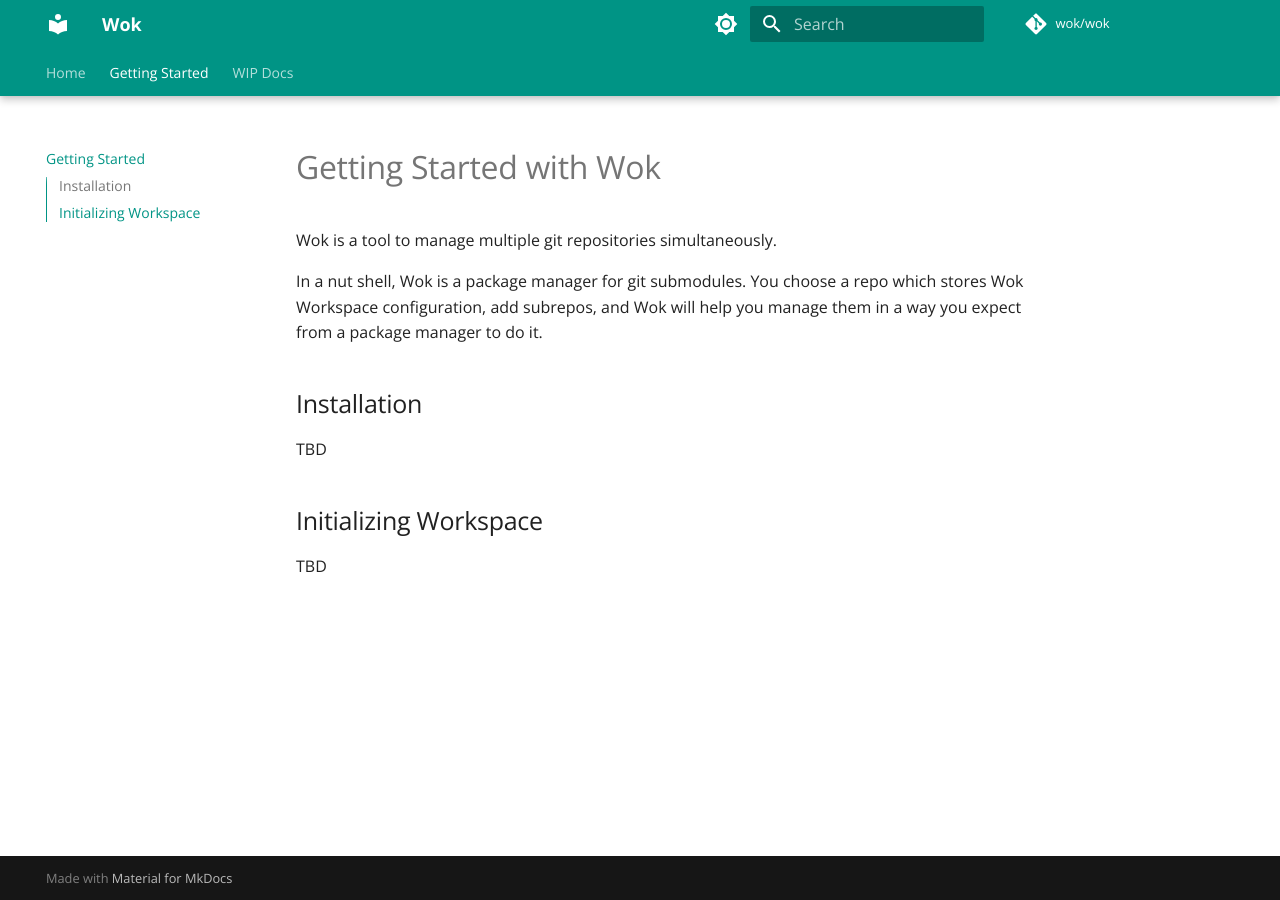
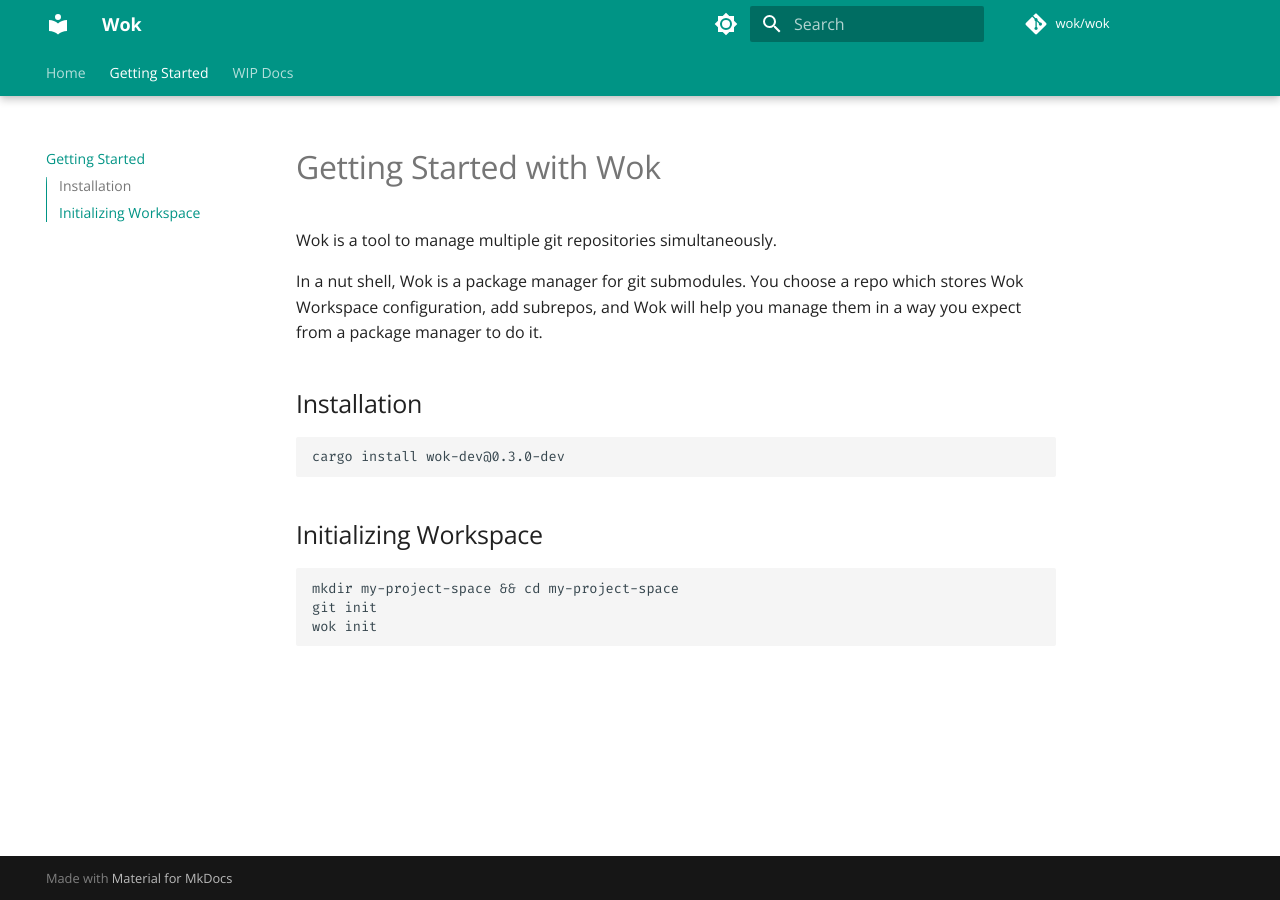
Before and after one commit to wokdev/wok, an MkDocs documentation site: the page built from docs/getting-started.md, in a window 1280 px wide. Built offline with MkDocs 1.6.1 and Material for MkDocs 9.7.7, drawn with Linux system fonts in a browser that asks for light colours.

Commit message:
💡 Update `getting-started.md`

````diff
--- a/docs/getting-started.md
+++ b/docs/getting-started.md
@@ -6,8 +6,14 @@
 
 ## Installation
 
-TBD
+```sh
+cargo install wok-dev@0.3.0-dev
+```
 
 ## Initializing Workspace
 
-TBD
+```sh
+mkdir my-project-space && cd my-project-space
+git init
+wok init
+```
````
Also changed, not shown: 1 other file.
